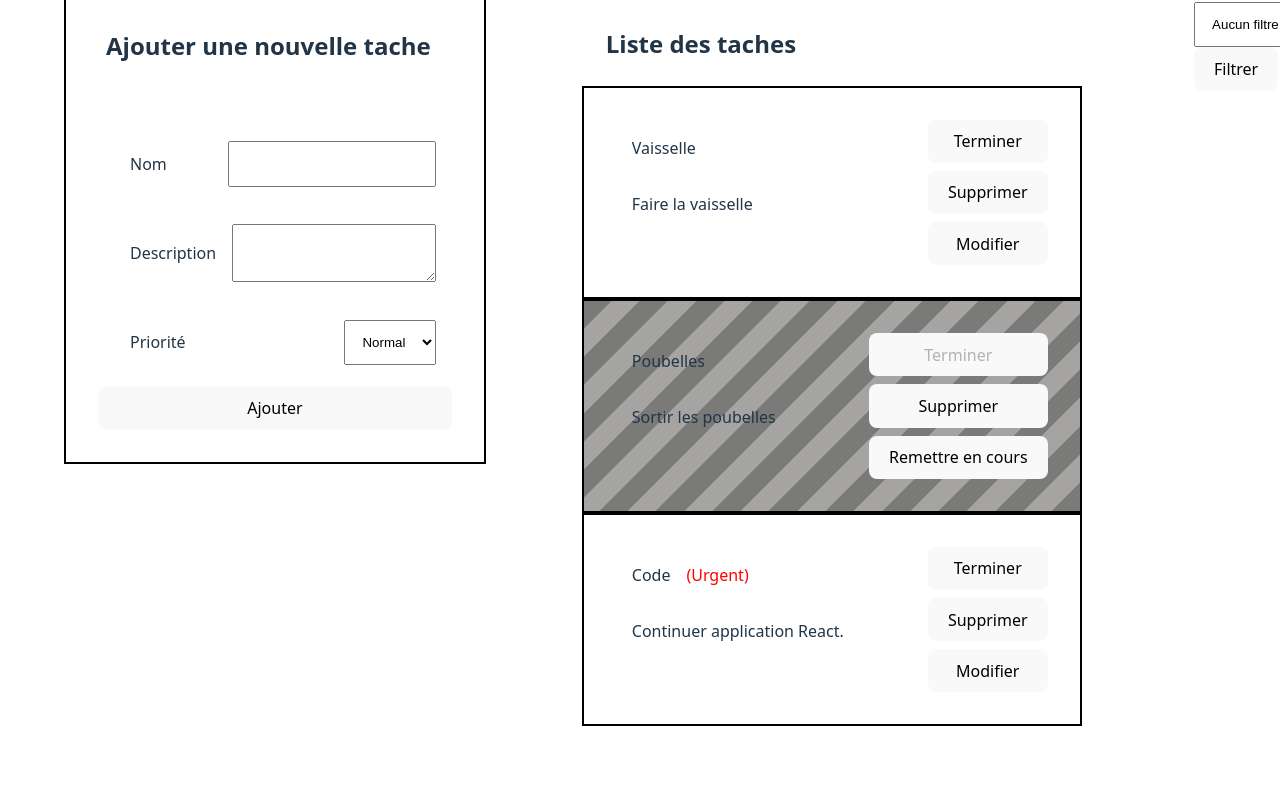
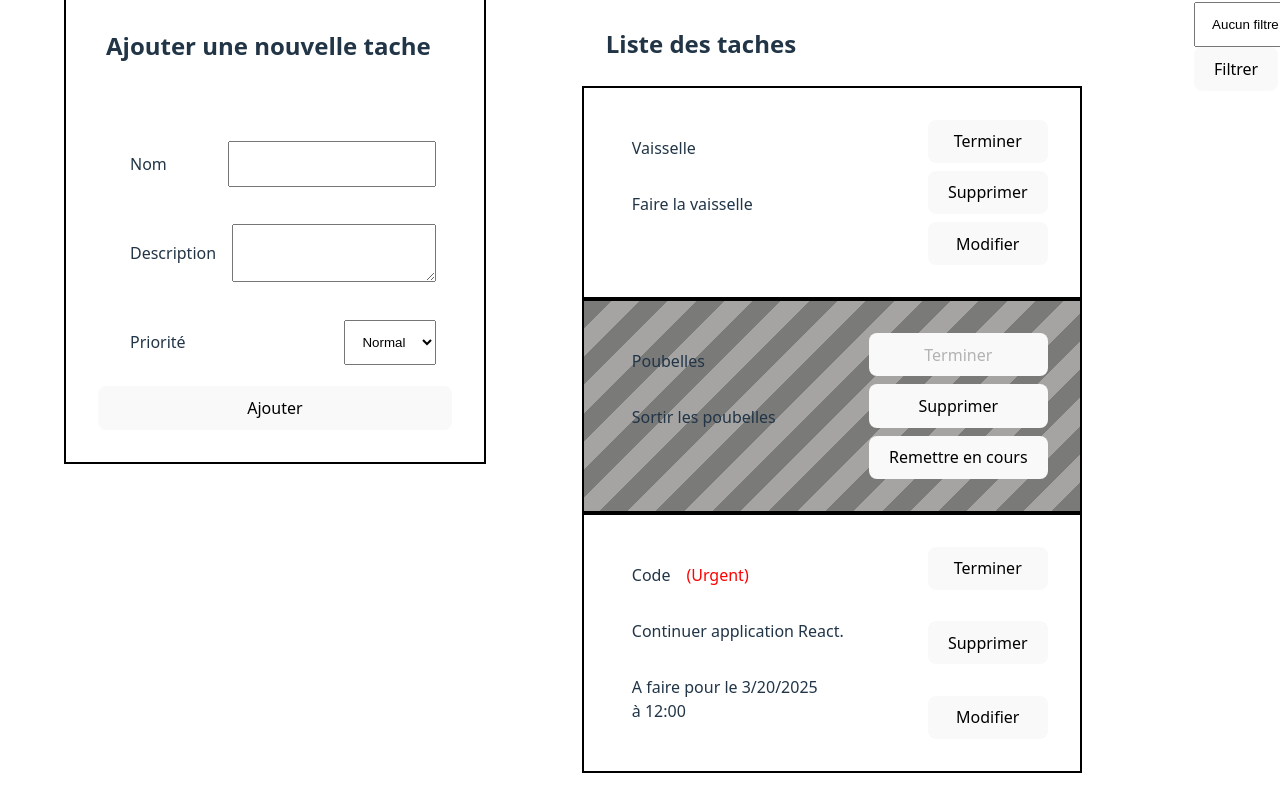
Before and after one commit to Davit-Ners/Todo-List-React, a React (Vite) app: page / in a window 1280 px wide. Shown: the part 237-1048 px from the top of the page. Built offline with nearby package versions, Linux system fonts and the light colour scheme.

Commit message:
Add limit date + display formatted

```diff
--- a/src/components/task/task.jsx
+++ b/src/components/task/task.jsx
@@ -1,7 +1,13 @@
 import style from './task.module.css';
 import clsx from 'clsx';
 
-export default function Task({ id, name, desc = '', priority, done, onDelete = () => {}, onFinish = () => {}, onModify = () => {}, onReset = () => {} }) {
+export default function Task({ id, name, desc = '', priority, done, failed = false, createdAt, dateLimit,
+    onDelete = () => {}, onFinish = () => {}, onModify = () => {}, onReset = () => {}
+}) {
+
+    const formateCreateDate = new Date(parseInt(createdAt));
+    const formatLimitDate = dateLimit && new Date(parseInt(dateLimit));
+    console.log(dateLimit);
 
     const handleDelete = () => {
         onDelete(id)
@@ -20,10 +26,11 @@
     }
 
     return (
-        <div className={clsx(style['task'], done && style['is-done'])}>
+        <div className={clsx(style['task'], done && style['is-done'], failed && style['failed'])}>
             <div className="txt">
                 <p>{name}{priority === 'high' ? <span className={style['urgent']}>(Urgent)</span> : ''}</p>
                 <p>{desc}</p>
+                {dateLimit && <p>A faire pour le {formatLimitDate.toLocaleDateString()} <br /> à {formatLimitDate.toLocaleTimeString().slice(0, 5)}</p>}
             </div>
             <div className={style['task-btn']}>
                 <button onClick={handleDone} disabled={done}>Terminer</button>
--- a/src/data/todo.json
+++ b/src/data/todo.json
@@ -5,21 +5,27 @@
             "name": "Vaisselle",
             "desc": "Faire la vaisselle",
             "priority": "mid",
-            "done": false
+            "done": false,
+            "createdAt": "1742204590372",
+            "dateLimit": ""
         },
         {
             "id": 2,
             "name": "Poubelles",
             "desc": "Sortir les poubelles",
             "priority": "mid",
-            "done": true
+            "done": true,
+            "createdAt": "1742204590372",
+            "dateLimit": ""
         },
         {
             "id": 3,
             "name": "Code",
             "desc": "Continuer application React.",
             "priority": "high",
-            "done": false
+            "done": false,
+            "createdAt": "1742204590372",
+            "dateLimit": "1742428800000"
         }
     ],
     "lastId": 2
```
